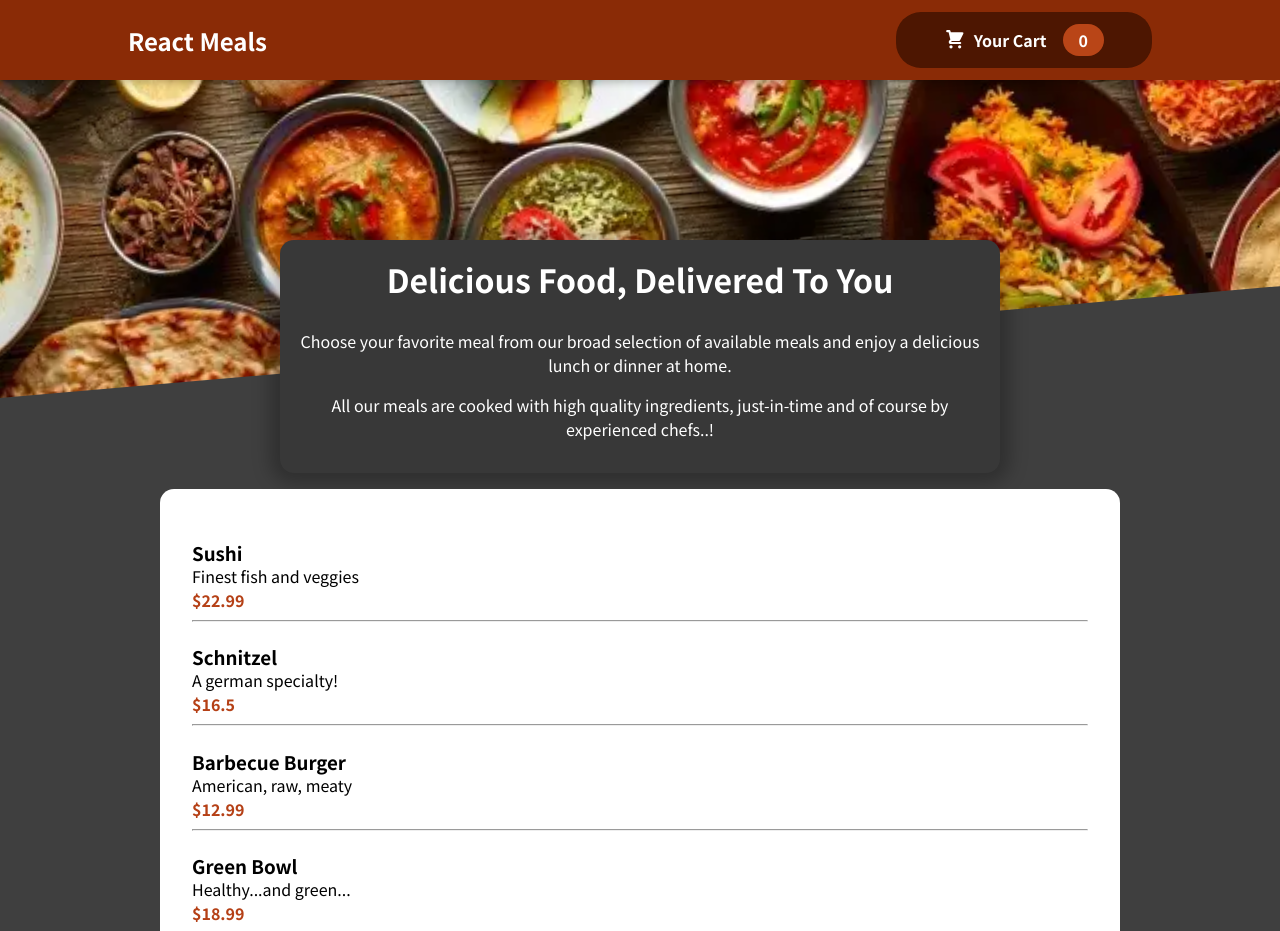
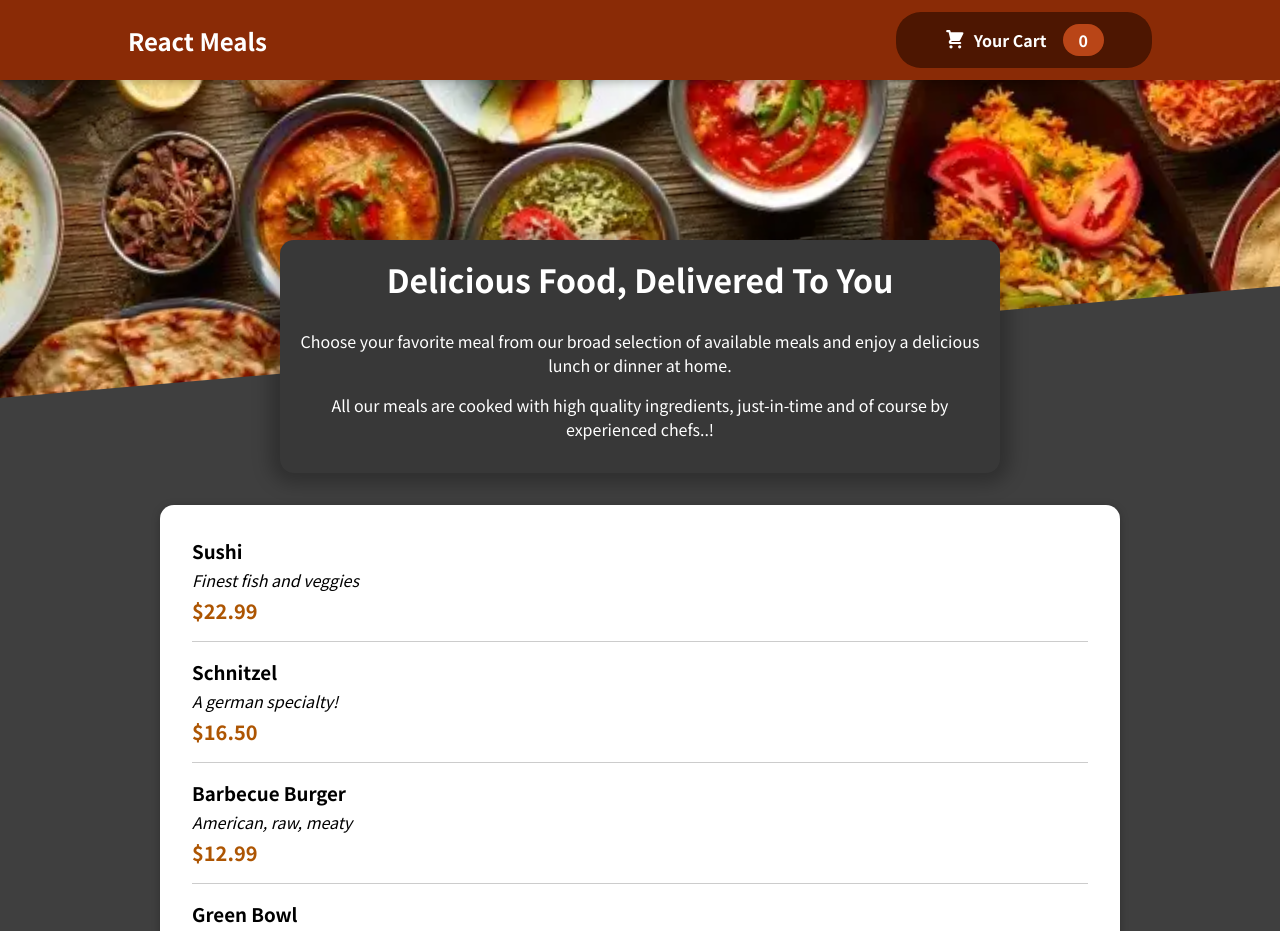
Before and after one commit to Thaheershaik6/Restaurant_website, a React (Create React App) app: page / in a window 1280 px wide. Shown: the top 931 px of the page. Built offline with nearby package versions, Linux system fonts and the light colour scheme.

Commit message:
Making the Items visible updated

```diff
--- a/src/components/Meals/AvaliableMeals.js
+++ b/src/components/Meals/AvaliableMeals.js
@@ -1,7 +1,8 @@
 import React from "react";
 
 import classes from "./AvailableMeal.module.css";
-import MealsList from "./MealsLIst";
+import Card from '../UI/Card';
+import MealsList from "./MealsItem/MealsLIst";
 
 const DUMMY_MEALS = [
   {
@@ -32,14 +33,14 @@
 
 const AvaliableMeals = () => {
   const mealsList = DUMMY_MEALS.map((meal) => (
-    <ul>
-      <h3>{meal.name}</h3> <p>{meal.description}</p> <h4>${meal.price}<hr/></h4>
-    </ul>
+    <MealsList key={meal.id} name={meal.name} description={meal.description} price={meal.price} />
   ));
 
   return (
     <section className={classes.meals}>
-      <MealsList>{mealsList}</MealsList>
+      <Card>
+        <ul>{mealsList}</ul>
+      </Card>
     </section>
   );
 };
--- /dev/null
+++ b/src/components/Meals/MealsItem/MealsLIst.js
@@ -0,0 +1,20 @@
+import React from "react";
+
+import classes from "./MealsList.module.css";
+
+const MealsList = (props) => {
+  const price = `$${props.price.toFixed(2)}`;
+
+  return (
+    <li className={classes.meal}>
+      <div>
+        <h3>{props.name}</h3>
+        <div className={classes.description}>{props.description}</div>
+        <div className={classes.price}>{price}</div>
+      </div>
+      <div></div>
+    </li>
+  );
+};
+
+export default MealsList;
--- /dev/null
+++ b/src/components/Meals/MealsItem/MealsList.module.css
@@ -0,0 +1,22 @@
+.meal {
+  display: flex;
+  justify-content: space-between;
+  margin: 1rem;
+  padding-bottom: 1rem;
+  border-bottom: 1px solid #ccc;
+}
+
+.meal h3 {
+  margin: 0 0 0.25rem 0;
+}
+
+.description {
+  font-style: italic;
+}
+
+.price {
+  margin-top: 0.25rem;
+  font-weight: bold;
+  color: #ad5502;
+  font-size: 1.25rem;
+}
--- a/src/components/Meals/MealsLIst.js
+++ /dev/null
@@ -1,14 +0,0 @@
-import React from "react";
-
-import classes from './MealsList.module.css'
-
-const MealsList = (props) => {
-
-    return(
-        <section className={classes.list}>
-                {props.children}
-        </section>
-    )
-}
-
-export default MealsList;
--- a/src/components/Meals/MealsList.module.css
+++ /dev/null
@@ -1,18 +0,0 @@
-.list {
-  max-width: 70rem;
-  width: 100%;
-  background-color: white;
-  border-radius: 14px;
-  padding: 2rem;
-  margin-top: -1rem;
-
-}
-
-.list h4 {
-  color: rgb(181, 64, 22);
-  margin-top: -1rem;
-}
-
-.list p{
-    margin-top: -1.3rem;
-}
--- a/src/components/UI/Card.module.css
+++ b/src/components/UI/Card.module.css
@@ -1,4 +1,6 @@
-.card{
-    border-radius: 10px;
-    box-shadow: 0px 2px 8px rgba(0, 0, 0, 0.25);
+.card {
+  padding: 1rem;
+  box-shadow: 0 2px 8px rgba(0, 0, 0, 0.25);
+  border-radius: 14px;
+  background-color: white;
 }
```
Also changed, not shown: src/components/Meals/MealsItem/MealListForm.js (added, +7 -0 lines).
